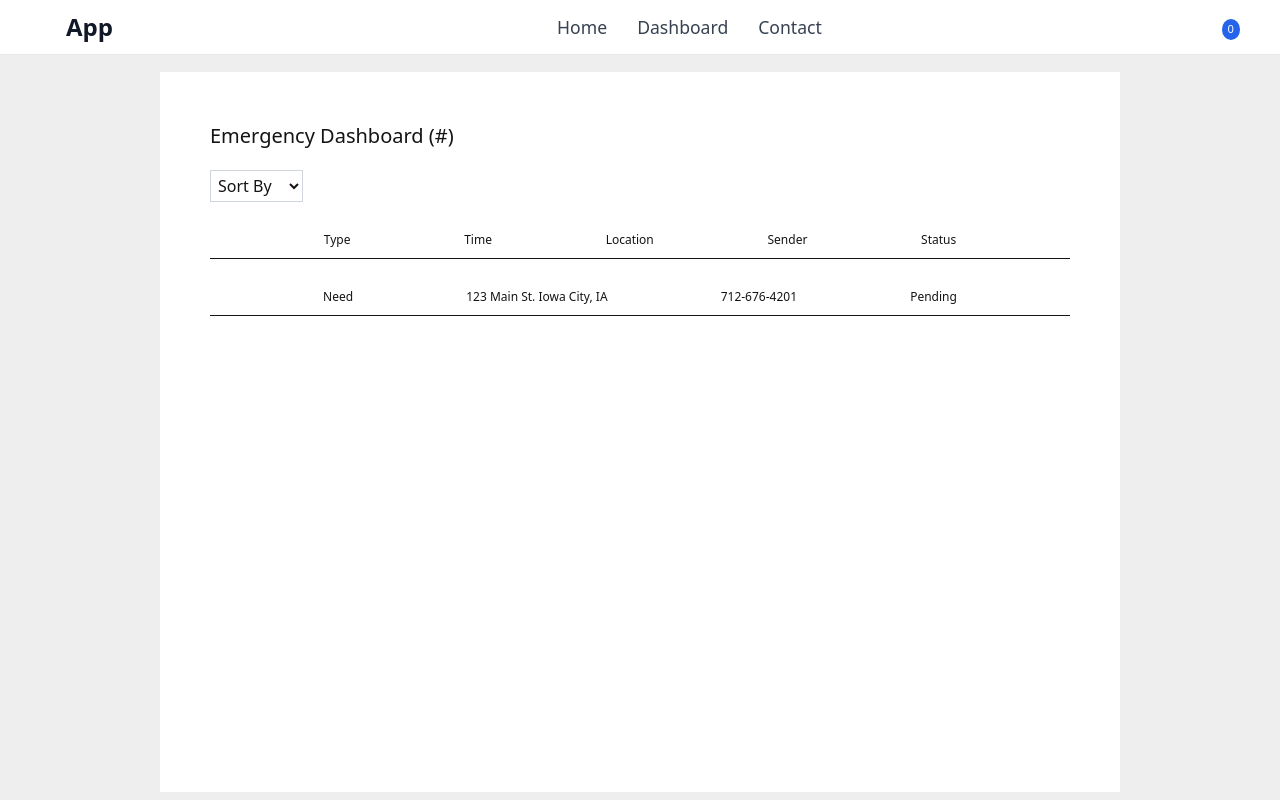
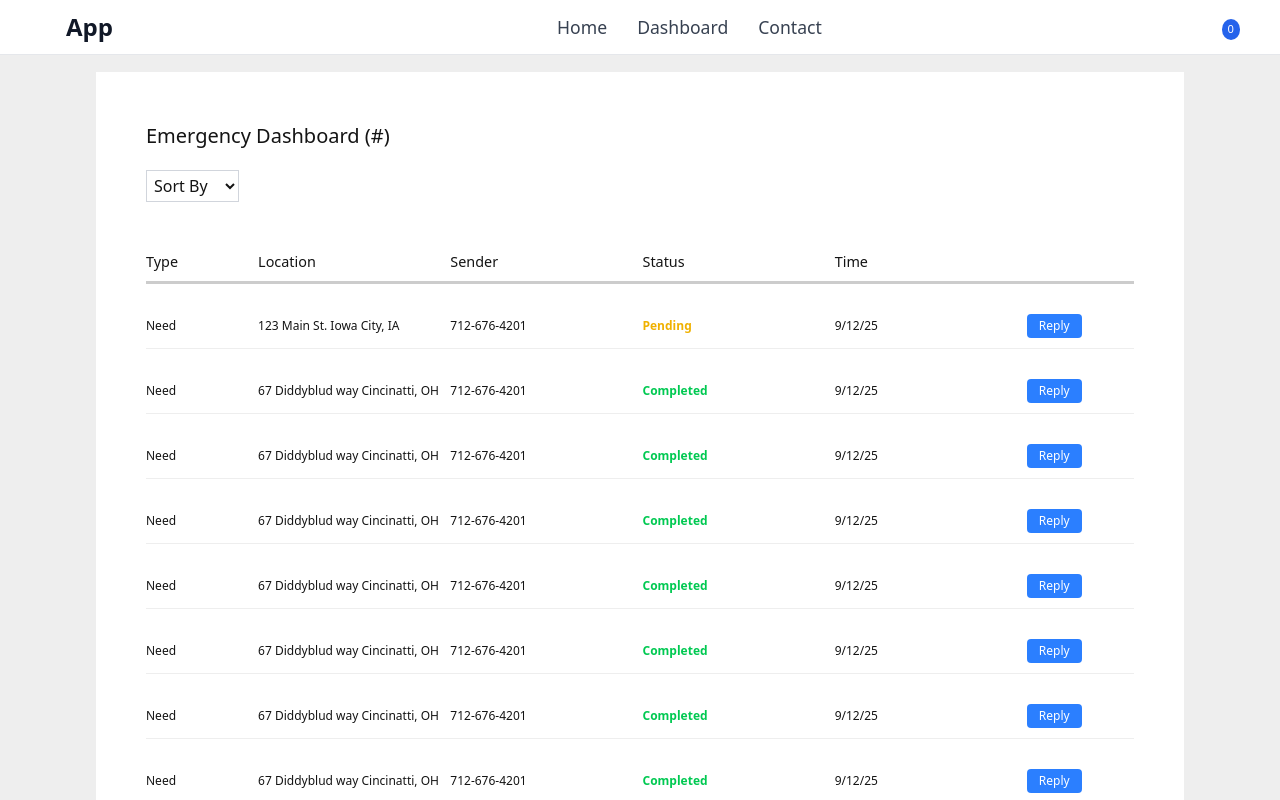
Before and after one commit to JamarWhite48/swanhacks25, a React (Vite) app in the folder swanhacks25/: page / in a window 1280 px wide. Shown: the top 800 px of the page. Built offline with nearby package versions, Linux system fonts and the light colour scheme.

Commit message:
Message component and makin it look pretty

```diff
--- a/swanhacks25/src/App.jsx
+++ b/swanhacks25/src/App.jsx
@@ -1,17 +1,17 @@
-import { useState } from 'react'
-import reactLogo from './assets/react.svg'
-import viteLogo from '/vite.svg'
 import './App.css'
 import Message from './Components/Message.jsx'
 import Navbar from './Components/Navbar.jsx'
+import {useState} from 'react'
 
 function App() {
+
+  const [messageList, setMessageList] = useState([])
 
   return (
     <>
       <Navbar/>
 
-      <div className='w-[75vw] min-h-[90vh] bg-white p-[50px] text-left mt-[40px]'>
+      <div className='w-[85vw] min-h-[90vh] bg-white p-[50px] text-left mt-[40px]'>
         <h1 className='text-xl mb-[20px]'>Emergency Dashboard (#)</h1>
         <select className="border border-gray-300 p-[3px]" name='sort'>
           <option value="">Sort By</option>
@@ -22,14 +22,15 @@ function App() {
           <option value="time">Date</option>
         </select>
 
-        <div className="flex text-xs text-left mt-[30px] mb-[10px] justify-evenly">
-          <div><p className="grow-1">Type</p></div>
-          <div><p className="grow-1">Time</p></div>
-          <div><p className="grow-1">Location</p></div>
-          <div><p className="grow-1">Sender</p></div>
-          <div><p className="grow-1">Status</p></div>
+        <div className="flex text-xs text-left mt-[50px] mb-[10px] justify-evenly text-[0.9rem] gap-[5px]">
+          <div className='w-[100%] shrink-[1.1]'><p>Type</p></div>
+          <div className='w-[100%]'><p>Location</p></div>
+          <div className='w-[100%]'><p>Sender</p></div>
+          <div className='w-[100%]'><p>Status</p></div>
+          <div className='w-[100%]'><p>Time</p></div>
+          <div className='w-[100%] shrink-[1.1]'><p></p></div>
         </div>
-        <hr/>
+        <hr className='topLine'/>
 
         <Message
         type='Need'
@@ -38,6 +39,69 @@ function App() {
         sender='712-676-4201'
         status='Pending'></Message>
 
+        <Message
+        type='Need'
+        time='9/12/25'
+        location='67 Diddyblud way Cincinatti, OH'
+        sender='712-676-4201'
+        status='Completed'></Message>
+
+        <Message
+        type='Need'
+        time='9/12/25'
+        location='67 Diddyblud way Cincinatti, OH'
+        sender='712-676-4201'
+        status='Completed'></Message>
+
+        <Message
+        type='Need'
+        time='9/12/25'
+        location='67 Diddyblud way Cincinatti, OH'
+        sender='712-676-4201'
+        status='Completed'></Message>
+
+        <Message
+        type='Need'
+        time='9/12/25'
+        location='67 Diddyblud way Cincinatti, OH'
+        sender='712-676-4201'
+        status='Completed'></Message>
+
+        <Message
+        type='Need'
+        time='9/12/25'
+        location='67 Diddyblud way Cincinatti, OH'
+        sender='712-676-4201'
+        status='Completed'></Message>
+
+        <Message
+        type='Need'
+        time='9/12/25'
+        location='67 Diddyblud way Cincinatti, OH'
+        sender='712-676-4201'
+        status='Completed'></Message>
+
+        <Message
+        type='Need'
+        time='9/12/25'
+        location='67 Diddyblud way Cincinatti, OH'
+        sender='712-676-4201'
+        status='Completed'></Message>
+
+        <Message
+        type='Need'
+        time='9/12/25'
+        location='67 Diddyblud way Cincinatti, OH'
+        sender='712-676-4201'
+        status='Completed'></Message>
+
+        <Message
+        type='Need'
+        time='9/12/25'
+        location='67 Diddyblud way Cincinatti, OH'
+        sender='712-676-4201'
+        status='Completed'></Message>
+
       </div>
     </>
   )
--- a/swanhacks25/src/Components/Message.jsx
+++ b/swanhacks25/src/Components/Message.jsx
@@ -1,15 +1,103 @@
-function Message(props){
-    return(
-        <>
-        <div className="flex text-xs text-left mt-[30px] mb-[10px] justify-evenly">
-          <div><p className="grow-1 shrink-0">{props.type}</p></div>
-          <div><p className="grow-1 shrink-0">{props.location}</p></div>
-          <div><p className="grow-1 shrink-0">{props.sender}</p></div>
-          <div><p className="grow-1 shrink-0">{props.status}</p></div>
+import { useState } from "react";
+
+function Message(props) {
+
+  const [open, setOpen] = useState(false);
+  const [replyText, setReplyText] = useState("");
+  const [showToast, setShowToast] = useState(false);
+  const [toastType, setToastType] = useState("success");
+  const [toastMessage, setToastMessage] = useState("");
+
+  const handleSend = () => {
+    if (!replyText.trim()) {
+      setToastType("error");
+      setToastMessage("Please fill out the required fields.");
+      setShowToast(true);
+
+      setTimeout(() => setShowToast(false), 3000);
+      return;
+    }
+
+    props.onReply({
+      phoneNumber: props.sender,
+      message: replyText,
+    });
+
+    setReplyText("");
+    setOpen(false);
+
+    setToastType("success");
+    setToastMessage("Message sent successfully!");
+    setShowToast(true);
+
+    setTimeout(() => setShowToast(false), 3000);
+  };
+
+  return (
+    <>
+      <div className="flex text-xs mt-[30px] mb-[10px] justify-evenly items-center gap-[5px]">
+        <div className="w-[100%] shrink-[1.1]"><p>{props.type}</p></div>
+        <div className="w-[100%]"><p>{props.location}</p></div>
+        <div className="w-[100%]"><p>{props.sender}</p></div>
+        <div className={`w-[100%]
+        ${props.status === "Pending" ? "text-yellow-500 font-bold"
+        : props.status === "Completed" ? "text-green-500 font-bold"
+        : "text-gray-500"}`}>
+        <p>{props.status}</p></div>
+        <div className="w-[100%]"><p>{props.time}</p></div>
+
+        <div className="w-[100%] shrink-[1.1]">
+          <button
+            onClick={() => setOpen(true)}
+            className="px-3 py-1 bg-blue-500 text-white rounded hover:bg-blue-600"
+          >
+            Reply
+          </button>
         </div>
-        <hr/>
-        </>
-    )
+      </div>
+
+      <hr />
+
+      {open && (
+        <div className="fixed inset-0 flex items-center justify-center bg-black bg-opacity-40">
+          <div className="bg-white p-6 rounded shadow-lg w-[350px]">
+            <h2 className="text-lg mb-2 font-semibold">Reply to {props.sender}</h2>
+
+            <textarea
+              className="border w-full p-2 rounded mb-4"
+              rows={4}
+              placeholder="Type your response..."
+              value={replyText}
+              onChange={(e) => setReplyText(e.target.value)}
+            />
+
+            <div className="flex justify-end gap-2">
+              <button
+                onClick={() => setOpen(false)}
+                className="px-3 py-1 bg-gray-300 rounded"
+              >
+                Cancel
+              </button>
+
+              <button
+                onClick={handleSend}
+                className="px-3 py-1 bg-green-500 text-white rounded hover:bg-green-600"
+              >
+                Send
+              </button>
+            </div>
+          </div>
+        </div>
+      )}
+
+      {showToast && (
+        <div className={`fixed bottom-6 right-6 px-4 py-2 rounded shadow-lg animate-fadeIn
+          ${toastType === "success" ? "bg-green-500 text-white" : "bg-red-500 text-white"}`}>
+          {toastMessage}
+        </div>
+      )}
+    </>
+  );
 }
 
-export default Message
+export default Message;
--- a/swanhacks25/src/index.css
+++ b/swanhacks25/src/index.css
@@ -91,3 +91,15 @@ body {
   font-size: 0.7rem;
   padding: 2px 6px;
 }
+
+hr{
+  border: none;
+  height: 1px;
+  background-color: #EEEEEE;
+}
+
+.topLine{
+  border: none;
+  height: 3px;
+  background-color: #CCCCCC;
+}
```
